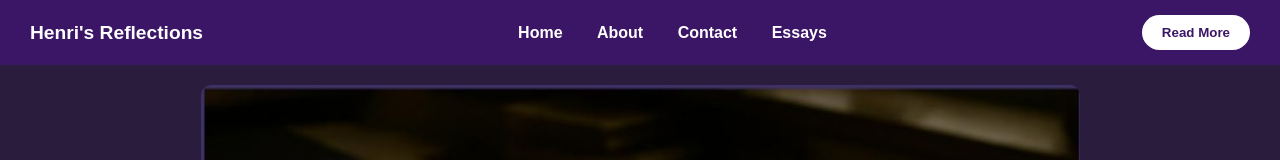
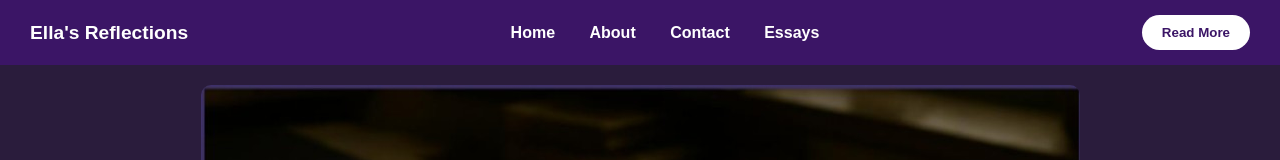
Before and after one commit to ellaatsbeha-ui/username.github.io, a plain HTML site: page index.html in a window 1280 px wide. Shown: the top 160 px of the page. Drawn offline with Linux system fonts and the light colour scheme.

Commit message:
Update index.html

```diff
--- a/index.html
+++ b/index.html
@@ -82,7 +82,7 @@
 </head>
 <body>
   <header>
-    <h1>Henri's Reflections</h1>
+    <h1>Ella's Reflections</h1>
     <nav>
       <a href="#">Home</a>
       <a href="#">About</a>
```
